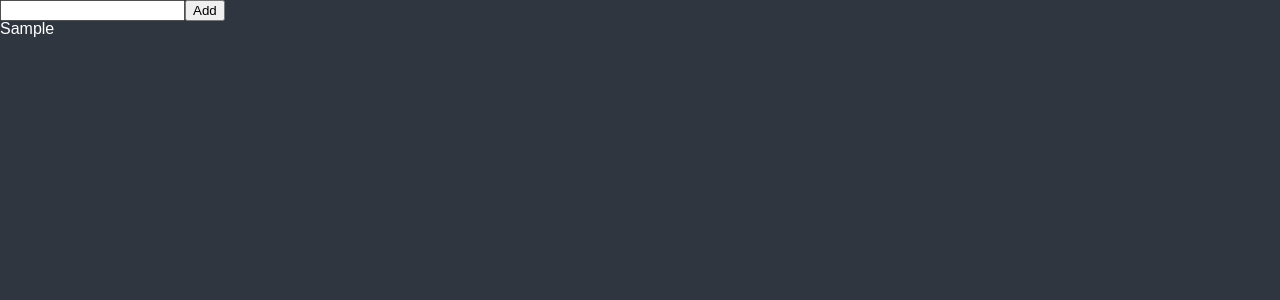
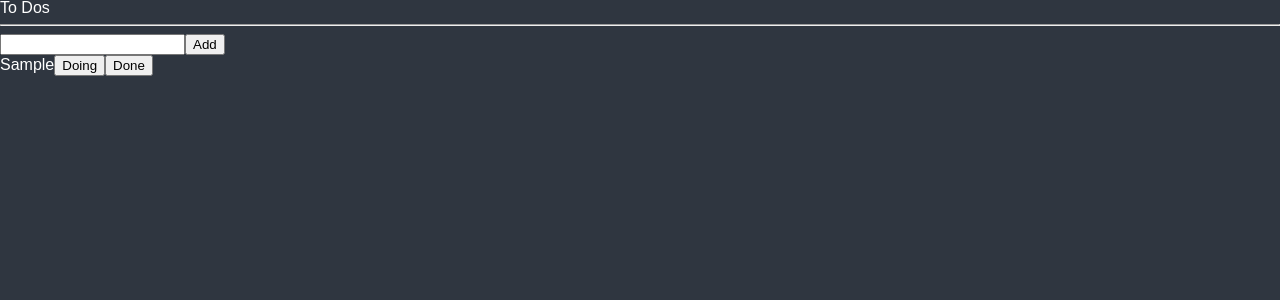
Before and after one commit to Crteas/react-todo-app, a React (Create React App) app: page / in a window 1280 px wide. Both pictures are taken after typing "Sample" into the empty fields and a click on the button "Add". Shown: the top 300 px of the page. Built offline with nearby package versions, Linux system fonts and the light colour scheme.

Commit message:
Refactoring ToDoList

```diff
--- /dev/null
+++ b/src/components/CreateToDo.tsx
@@ -0,0 +1,29 @@
+import { useForm } from "react-hook-form";
+import { useSetRecoilState } from "recoil";
+import { toDoState } from "./atom";
+interface IFormData {
+  toDo: string;
+}
+function CreateToDo() {
+  const setToDos = useSetRecoilState(toDoState);
+  const { register, handleSubmit, setValue } = useForm<IFormData>();
+  const onValid = ({ toDo }: IFormData) => {
+    setToDos((oldToDos) => [
+      { text: toDo, id: Date.now(), category: "TO_DO" },
+      ...oldToDos,
+    ]);
+    setValue("toDo", "");
+  };
+  return (
+    <form onSubmit={handleSubmit(onValid)}>
+      <input
+        {...register("toDo", {
+          required: "할 일이 비어있습니다.",
+        })}
+      />
+      <button>Add</button>
+    </form>
+  );
+}
+
+export default CreateToDo;
--- /dev/null
+++ b/src/components/ToDo.tsx
@@ -0,0 +1,14 @@
+import { IToDo } from "./atom";
+
+function ToDo({ text, category }: IToDo) {
+  return (
+    <li>
+      <span>{text}</span>
+      {category !== "DOING" && <button>Doing</button>}
+      {category !== "TO_DO" && <button>To Do</button>}
+      {category !== "DONE" && <button>Done</button>}
+    </li>
+  );
+}
+
+export default ToDo;
--- a/src/components/ToDoList.tsx
+++ b/src/components/ToDoList.tsx
@@ -1,46 +1,18 @@
-import { useForm } from "react-hook-form";
-import { atom, useRecoilState } from "recoil";
-interface IFormData {
-  toDo: string;
-}
-interface IToDo {
-  text: string;
-  category: "TO_DO" | "DOING" | "DONE";
-  id: number;
-}
-const toDoState = atom<IToDo[]>({
-  key: "toDo",
-  default: [],
-});
+import { useRecoilValue } from "recoil";
+import { toDoState } from "./atom";
+import CreateToDo from "./CreateToDo";
+import ToDo from "./ToDo";
 
 function ToDoList() {
-  //아래 두개를 합친게 위에 useRocilState임
-  const [toDos, setToDos] = useRecoilState(toDoState);
-  // const value = useRecoilValue(toDoState);
-  // const modFn = useSetRecoilState(toDoState);
-  const { register, handleSubmit, setValue } = useForm<IFormData>({});
-  const onValid = ({ toDo }: IFormData) => {
-    console.log("add to Do", toDo);
-    setToDos((oldToDos) => [
-      { text: toDo, id: Date.now(), category: "TO_DO" },
-      ...oldToDos,
-    ]);
-    setValue("toDo", "");
-  };
-  console.log(toDos);
+  const toDos = useRecoilValue(toDoState);
   return (
     <div>
-      <form onSubmit={handleSubmit(onValid)}>
-        <input
-          {...register("toDo", {
-            required: "할 일이 비어있습니다.",
-          })}
-        />
-        <button>Add</button>
-      </form>
+      <h1>To Dos</h1>
+      <hr />
+      <CreateToDo />
       <ul>
         {toDos.map((toDo) => (
-          <li key={toDo.id}>{toDo.text}</li>
+          <ToDo key={toDo.id} {...toDo} />
         ))}
       </ul>
     </div>
--- /dev/null
+++ b/src/components/atom.tsx
@@ -0,0 +1,10 @@
+import { atom } from "recoil";
+export interface IToDo {
+  text: string;
+  category: "TO_DO" | "DOING" | "DONE";
+  id: number;
+}
+export const toDoState = atom<IToDo[]>({
+  key: "toDo",
+  default: [],
+});
```
